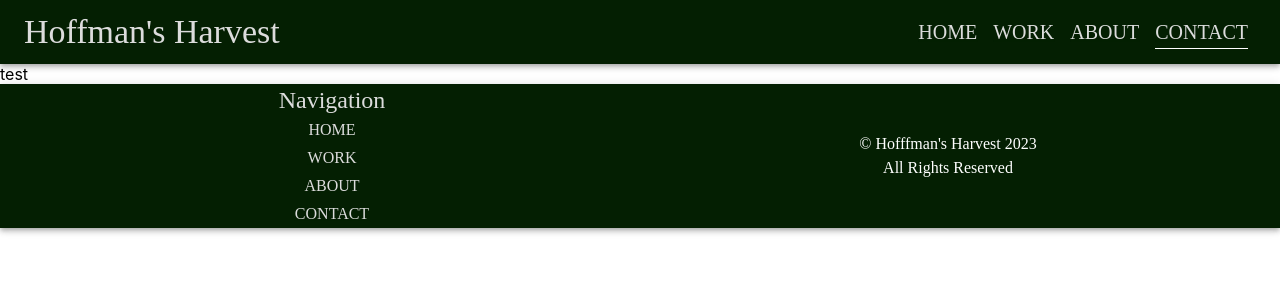
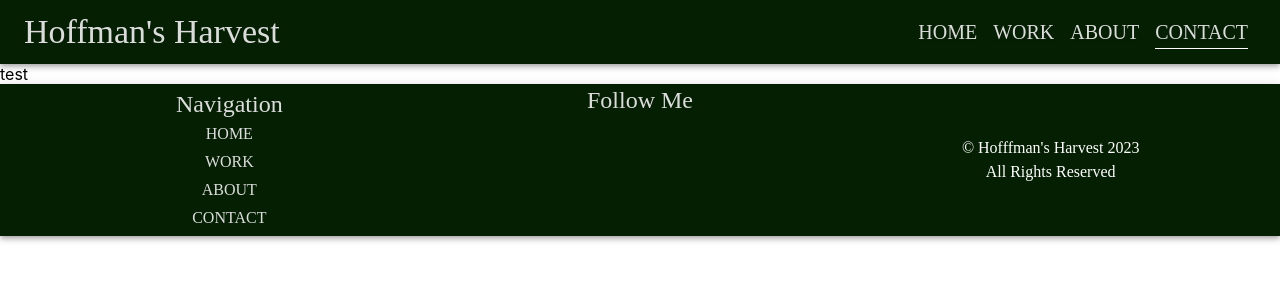
Before and after one commit to SABaltz/hoffmans-harvest, a React (Create React App) app: page /contact in a window 1280 px wide. Shown: the top 300 px of the page. Built offline with nearby package versions, Linux system fonts and the light colour scheme.

Commit message:
Add social media links into Footer.tsx

```diff
--- a/src/components/footer/Footer.tsx
+++ b/src/components/footer/Footer.tsx
@@ -1,7 +1,8 @@
 import React from 'react';
-import {navOptions, textColor} from '../../global-parameters/Parameters';
-import {AppBar, Grid, Link, Stack, Toolbar, Typography} from '@mui/material';
+import {navOptions, socialMediaLinks, textColor} from '../../global-parameters/Parameters';
+import {AppBar, Box, Grid, Link, Stack, Toolbar, Typography} from '@mui/material';
 import {centerVertHoriz} from '../../global-parameters/Styles';
+import {SocialIcon} from "react-social-icons";
 
 function Footer() {
     const currentYear = new Date().getFullYear();
@@ -10,7 +11,7 @@ function Footer() {
         <AppBar position="static">
             <Toolbar>
                 <Grid container>
-                    <Grid item xs={6} sx={{...centerVertHoriz}}>
+                    <Grid item xs={4} sx={{...centerVertHoriz}}>
                         <Stack
                             flexGrow={1}
                             sx={{...centerVertHoriz}}
@@ -25,7 +26,20 @@ function Footer() {
                             ))}
                         </Stack>
                     </Grid>
-                    <Grid item xs={6} sx={{...centerVertHoriz}}>
+                    <Grid item xs={4} sx={{...centerVertHoriz}}>
+                        <Stack>
+                            <Typography variant={'h5'} sx={centerVertHoriz}>
+                                Follow Me
+                            </Typography>
+                            {socialMediaLinks.map((link, index) => (
+                                <Box sx={{...centerVertHoriz, marginBottom: '.5rem'}}>
+                                    <SocialIcon style={{width: '2rem', height: '2rem'}} url={link.url}
+                                                href={link.href}/>
+                                </Box>
+                            ))}
+                        </Stack>
+                    </Grid>
+                    <Grid item xs={4} sx={{...centerVertHoriz}}>
                         <Stack>
                             <Typography sx={centerVertHoriz}>
                                 &copy;  Hofffman's Harvest {currentYear}
--- a/src/components/home-page/HomePage.tsx
+++ b/src/components/home-page/HomePage.tsx
@@ -1,7 +1,7 @@
 import React from 'react';
 import {Box, Grid} from '@mui/material';
 import Typography from '@mui/material/Typography';
-import {secondaryColor, textContrastColor} from '../../global-parameters/Parameters';
+import {secondaryColor, socialMediaLinks, textContrastColor} from '../../global-parameters/Parameters';
 import {centerVertHoriz} from '../../global-parameters/Styles';
 import {SocialIcon} from 'react-social-icons';
 import terrariumWallpaper from '../../static/terranium-wallpaper.webp';
@@ -59,22 +59,6 @@ function HomePage() {
     );
 }
 
-const socialMediaLinks = [
-    {
-        name: 'Facebook',
-        url: 'www.facebook.com',
-        href: 'https://www.facebook.com/people/Hoffmans-Harvest/61552764039490/',
-    },
-    {
-        name: 'Instagram',
-        url: 'www.instagram.com',
-        href: 'https://www.instagram.com',
-    },
-    {
-        name: 'TikTok',
-        url: 'www.tiktok.com',
-        href: 'https://www.tiktok.com',
-    },
-];
+
 
 export default HomePage;
--- a/src/global-parameters/Parameters.ts
+++ b/src/global-parameters/Parameters.ts
@@ -11,4 +11,22 @@ const textColor = '#dcdcdc'
 
 const textContrastColor = '#000000'
 
-export {websiteName, navOptions, primaryColor, secondaryColor, textColor, hoverColor, textContrastColor}
+const socialMediaLinks = [
+    {
+        name: 'Facebook',
+        url: 'www.facebook.com',
+        href: 'https://www.facebook.com/people/Hoffmans-Harvest/61552764039490/',
+    },
+    {
+        name: 'Instagram',
+        url: 'www.instagram.com',
+        href: 'https://www.instagram.com',
+    },
+    {
+        name: 'TikTok',
+        url: 'www.tiktok.com',
+        href: 'https://www.tiktok.com',
+    },
+];
+
+export {websiteName, navOptions, primaryColor, secondaryColor, textColor, hoverColor, textContrastColor, socialMediaLinks}
```
